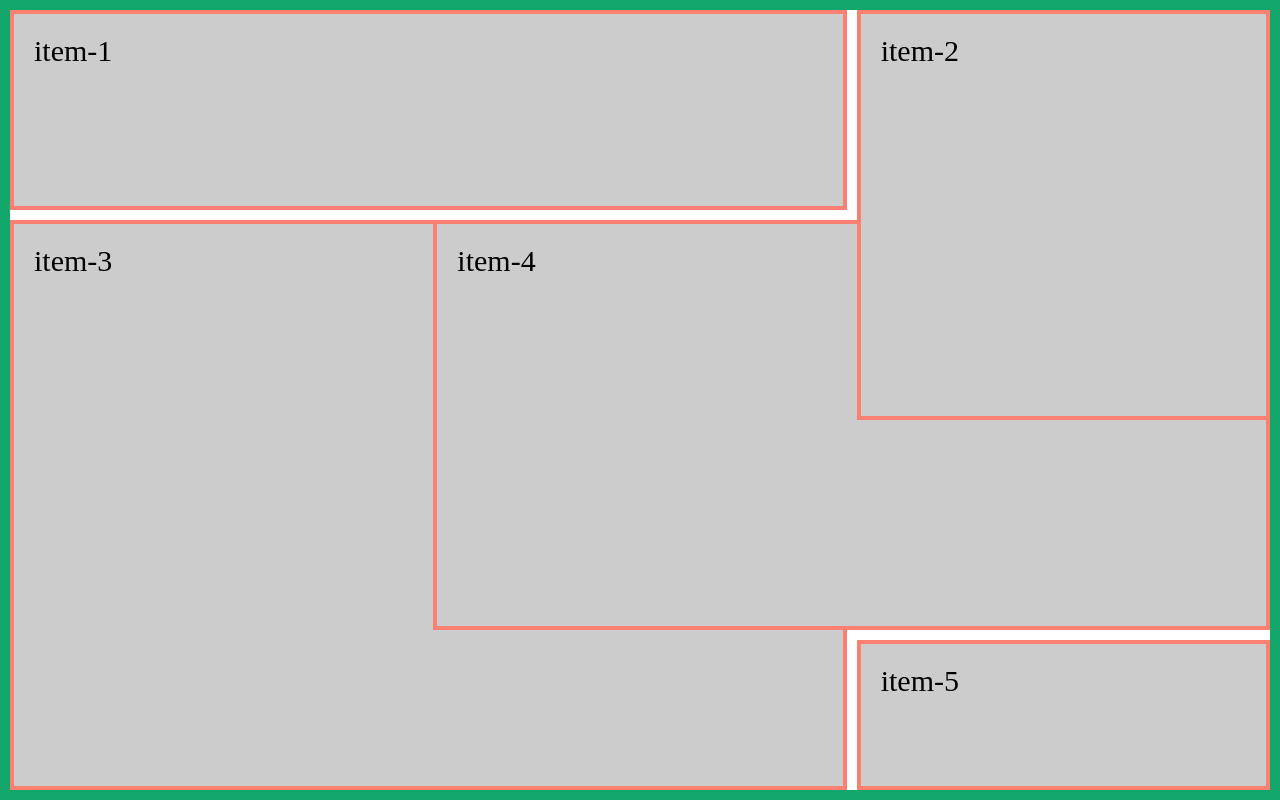
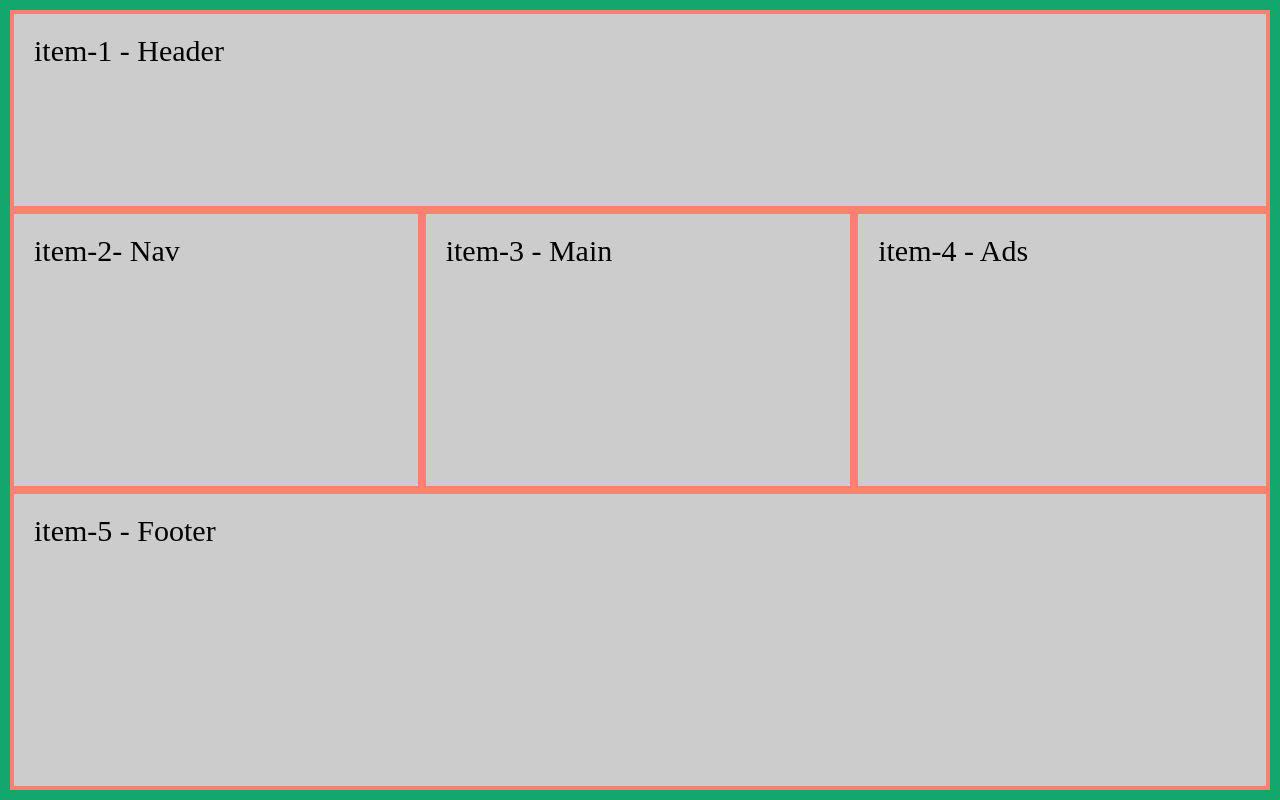
Before and after one commit to MotiLM2003/CSS-GRID-CHEATSHEET, a plain HTML site: page CS-1/index.html in a window 1280 px wide. Drawn offline with Linux system fonts and the light colour scheme.

Commit message:
complete tutorial grid 1

```diff
--- a/CS-1/index.html
+++ b/CS-1/index.html
@@ -8,11 +8,11 @@
   </head>
   <body>
     <div class="grid-container">
-      <div class="item item-1">item-1</div>
-      <div class="item item-2">item-2</div>
-      <div class="item item-3">item-3</div>
-      <div class="item item-4">item-4</div>
-      <div class="item item-5">item-5</div>
+      <div class="item item-1">item-1 - Header</div>
+      <div class="item item-2">item-2- Nav</div>
+      <div class="item item-3">item-3 - Main</div>
+      <div class="item item-4">item-4 - Ads</div>
+      <div class="item item-5">item-5 - Footer</div>
     </div>
   </body>
 </html>
--- a/CS-1/style.css
+++ b/CS-1/style.css
@@ -17,9 +17,9 @@ body {
   border: 1rem solid #14a76c;
   display: grid;
   /* repeat two columns 1 friction of the width of the container */
-  grid-template-columns: repeat(3, 1fr);
+  /* grid-template-columns: repeat(3, 1fr); */
   /* repeat two rows with 100px for the first two rows. */
-  grid-template-rows: 200px 200px 200px;
+  /* grid-template-rows: 200px 200px 200px; */
   /*  define 200px row height to every row after the first two rows of the grid */
   /* grid-auto-rows: 200px; */
   /* gap: 1rem; */
@@ -27,8 +27,14 @@ body {
   /* justify-items: center; */
   /* justify-content: ; */
   /* align-content: center; */
-  gap: 1rem;
+  /* gap: 1rem; */
   margin: 0 auto;
+  grid-template-areas:
+    'header header header'
+    'nav main ads'
+    'footer footer footer';
+  grid-template-rows: 20rem 1fr 30rem;
+  /* grid-template-columns: 20rem 1fr 20rem; */
 }
 
 .item {
@@ -38,21 +44,27 @@ body {
 }
 
 .item-1 {
-  grid-column: 1 / 3;
+  /* grid-column: 1 / 3; */
+  grid-area: header;
 }
 
 .item-2 {
-  grid-area: 1/3/3/4;
-  z-index: 1;
+  /* grid-area: 1/3/3/4; */
+  /* z-index: 1; */
+  grid-area: nav;
 }
 
 .item-3 {
   /* grid-column: 1 /3;
   grid-row: 2 /4; */
-
-  grid-area: 2/1 / span 3 / span 2;
+  grid-area: main;
+  /* grid-area: 2/1 / span 3 / span 2; */
 }
 
 .item-4 {
-  grid-area: 2 / 2 / span 2 / span 2;
+  /* grid-area: 2 / 2 / span 2 / span 2; */
+  grid-area: ads;
 }
+.item-5 {
+  grid-area: footer;
+}
```
